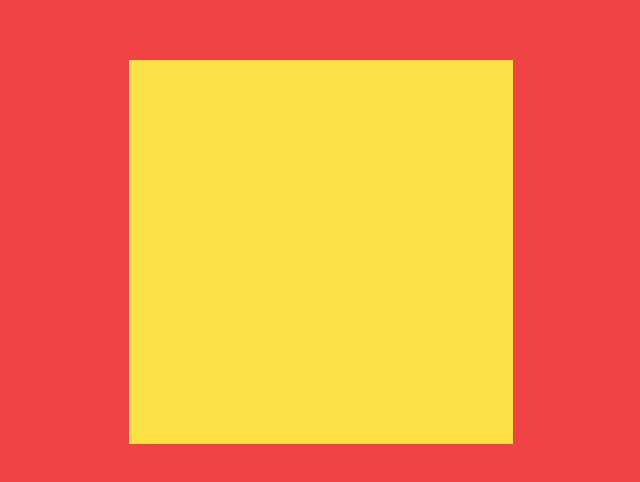
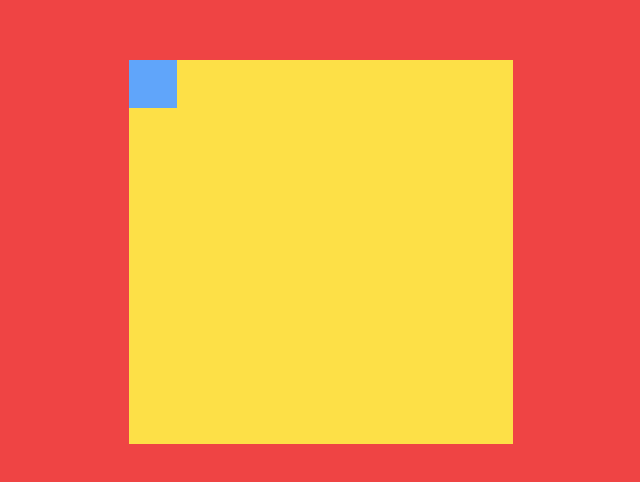
Before and after one commit to manishsindur/test, a website: page index.html in a window 1280 px wide. Shown: the part 148-630 px from the top of the page, without its empty margins (319-959 px from the left). Drawn offline with Linux system fonts and the light colour scheme.

Commit message:
Add utility classes for width, height, and background colors; update index.html with new classes

```diff
--- a/index.html
+++ b/index.html
@@ -8,7 +8,9 @@
 	</head>
 	<body>
 		<div class="w-screen h-screen bg-red-500 flex justify-center items-center">
-			<div class="w-96 h-96 bg-yellow-300"></div>
+			<div class="w-96 h-96 bg-yellow-300">
+				<div class="w-12 h-12 bg-blue-400"></div>
+			</div>
 		</div>
 	</body>
 </html>
```
Also changed, not shown: CSS/style.css.
